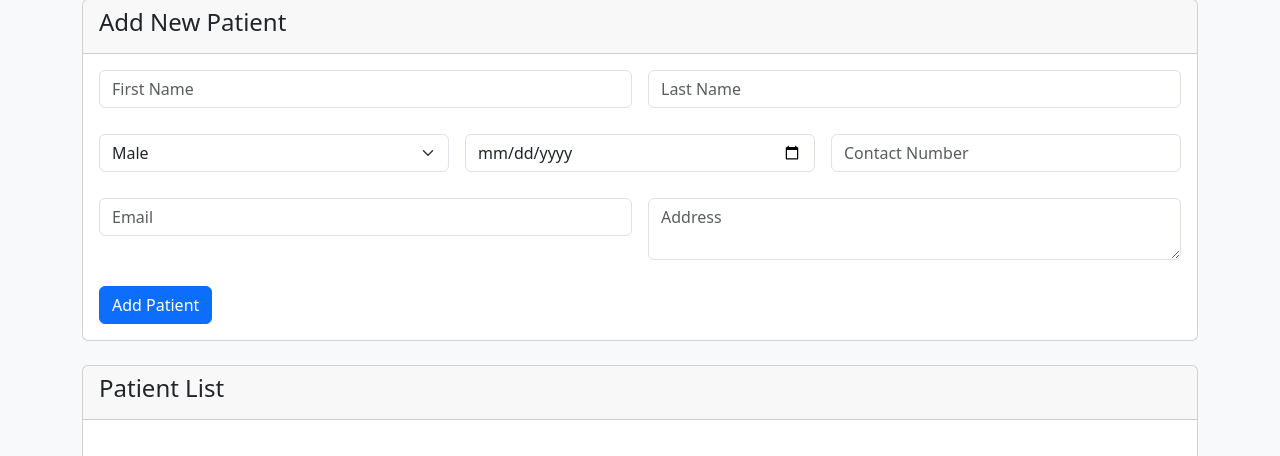
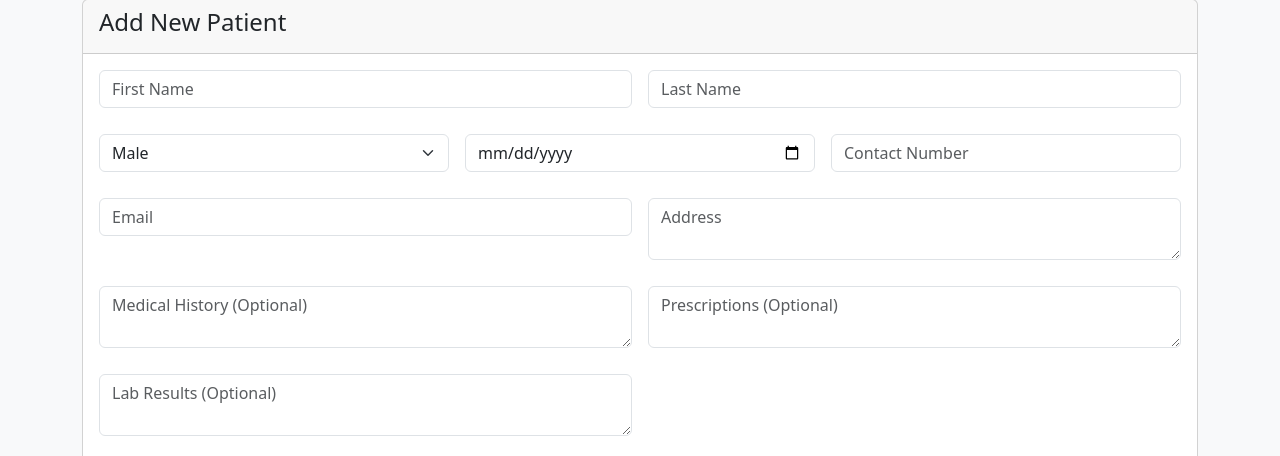
Before and after one commit to Harith-K/new_patient_service, a FastAPI app: page /patients in a window 1280 px wide. Shown: the part 171-627 px from the top of the page. Run offline with FastAPI, Linux system fonts and the light colour scheme; data that the repository does not hold is empty; some libraries are stand-ins or nearby versions.

Commit message:
Committed issues in integration

```diff
--- a/patient_record_service/templates/index.html
+++ b/patient_record_service/templates/index.html
@@ -81,6 +81,15 @@
                     <div class="col-md-6">
                         <textarea class="form-control" name="address" placeholder="Address" rows="2"></textarea>
                     </div>
+                    <div class="col-md-6">
+                        <textarea class="form-control" name="medical_history" placeholder="Medical History (Optional)" rows="2"></textarea>
+                    </div>
+                    <div class="col-md-6">
+                        <textarea class="form-control" name="prescriptions" placeholder="Prescriptions (Optional)" rows="2"></textarea>
+                    </div>
+                    <div class="col-md-6">
+                        <textarea class="form-control" name="lab_results" placeholder="Lab Results (Optional)" rows="2"></textarea>
+                    </div>
                     <div class="col-12">
                         <button type="submit" class="btn btn-primary">Add Patient</button>
                     </div>
```
Also changed, not shown: .github/workflows/all_deployment.yml.
